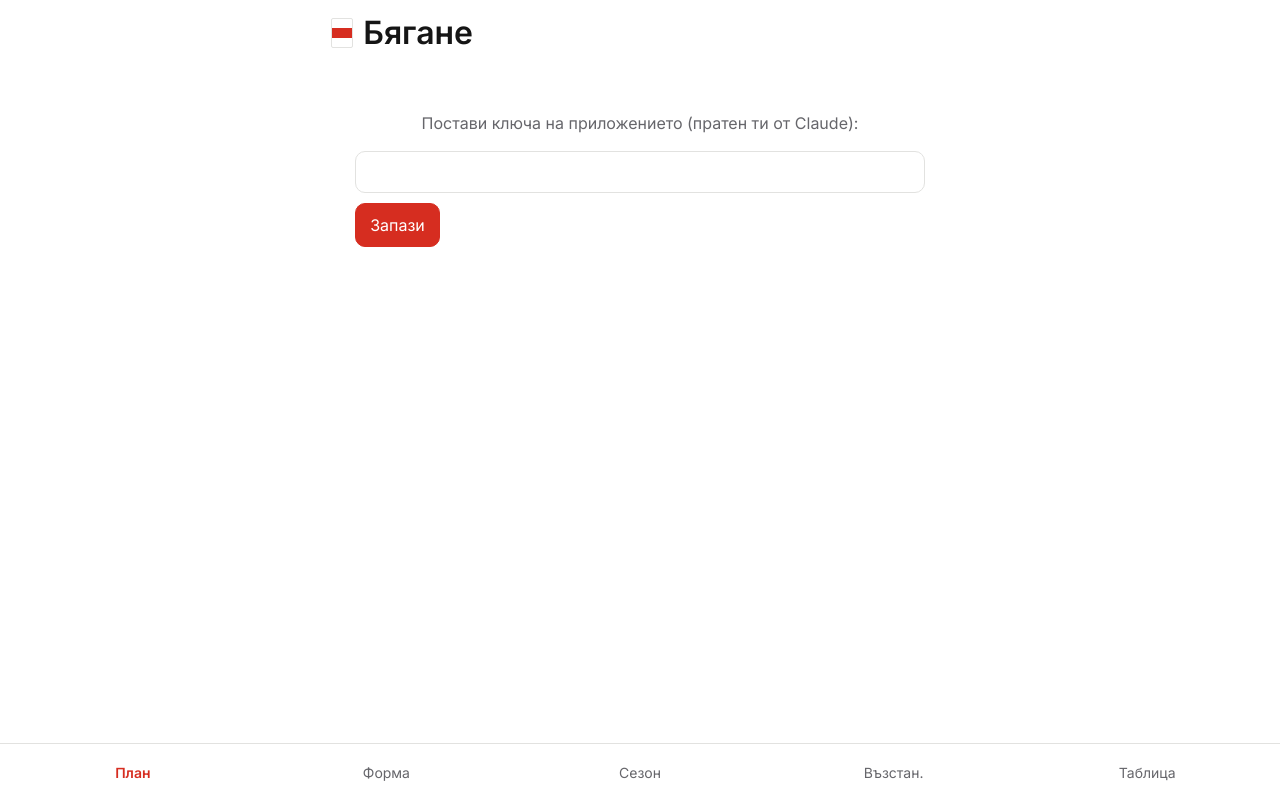
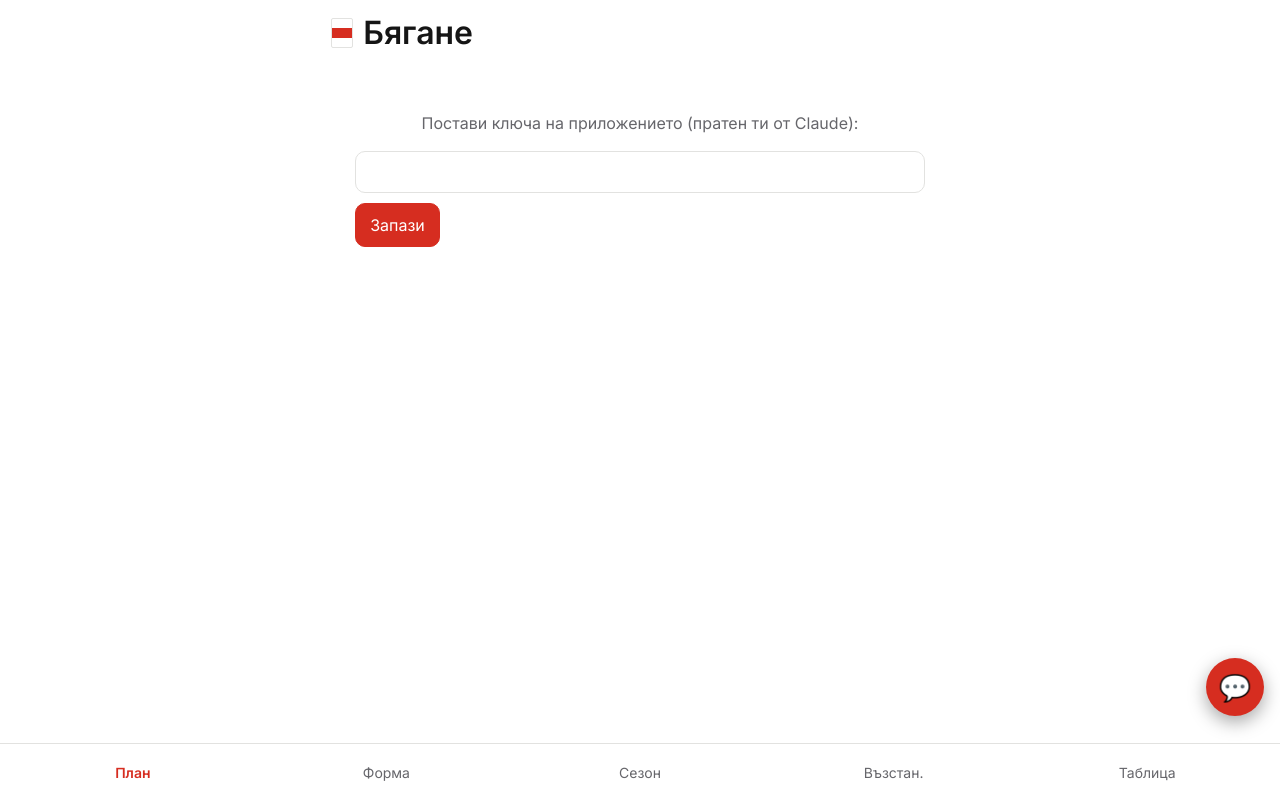
Before and after one commit to msimeonov87/byagane, a plain HTML site: page index.html in a window 1280 px wide. Drawn offline with Linux system fonts and the light colour scheme.

Commit message:
Add files via upload

```diff
--- a/index.html
+++ b/index.html
@@ -131,6 +131,17 @@ window.__GAS__=true;
     var h=document.querySelector('header');if(h)h.appendChild(b);
   }
   document.addEventListener('visibilitychange',function(){if(document.visibilityState==='visible'&&document.getElementById('corosc')){document.getElementById('corosc').remove();if(window.__reloadAll)window.__reloadAll()}});
+  // ── Балонче долу вдясно: отваря чата с Claude ──
+  var CHAT_URL='https://claude.ai/code/session_012ZTSVXTnyGc7avjhkygQdG';
+  function chatUI(){
+    if(document.getElementById('cbub'))return;
+    var st=document.createElement('style');
+    st.textContent='#cbub{position:fixed;right:16px;bottom:84px;width:58px;height:58px;border-radius:50%;border:0;background:var(--red);color:#fff;font-size:26px;box-shadow:0 6px 18px rgba(0,0,0,.35);z-index:50;cursor:pointer;display:flex;align-items:center;justify-content:center;text-decoration:none}';
+    document.head.appendChild(st);
+    var b=document.createElement('a');b.id='cbub';b.href=CHAT_URL;b.target='_blank';b.rel='noopener';b.setAttribute('aria-label','Пиши на треньора');b.textContent='💬';
+    document.body.appendChild(b);
+  }
+  document.addEventListener('DOMContentLoaded',chatUI);
   var mcp={callTool:function(s,t,i){return run(s,t,i)},watchTool:function(){return function(){}},invalidate:function(){return Promise.resolve()}};
   window.claude={use:function(n){return Promise.resolve(n==='mcp'?mcp:null)}};
   if('serviceWorker' in navigator)window.addEventListener('load',function(){navigator.serviceWorker.register('sw.js')});
--- a/sw.js
+++ b/sw.js
@@ -1,4 +1,4 @@
-const C='byagane-v2';
+const C='byagane-v4';
 const FILES=['./','index.html','manifest.json','icon-192.png','icon-512.png'];
 self.addEventListener('install',e=>{e.waitUntil(caches.open(C).then(c=>c.addAll(FILES)));self.skipWaiting()});
 self.addEventListener('activate',e=>{e.waitUntil(caches.keys().then(k=>Promise.all(k.filter(x=>x!==C).map(x=>caches.delete(x)))));self.clients.claim()});
```
